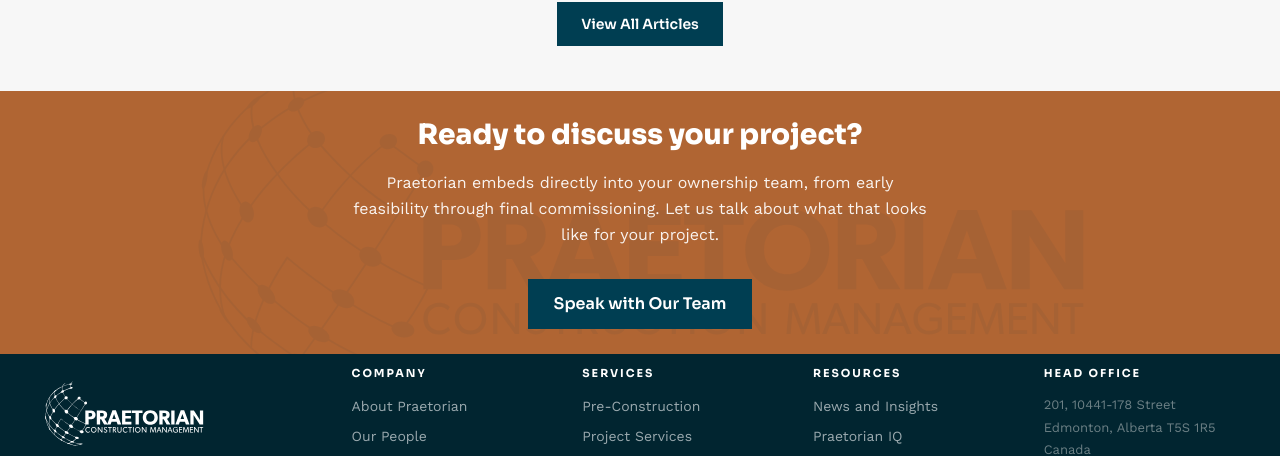
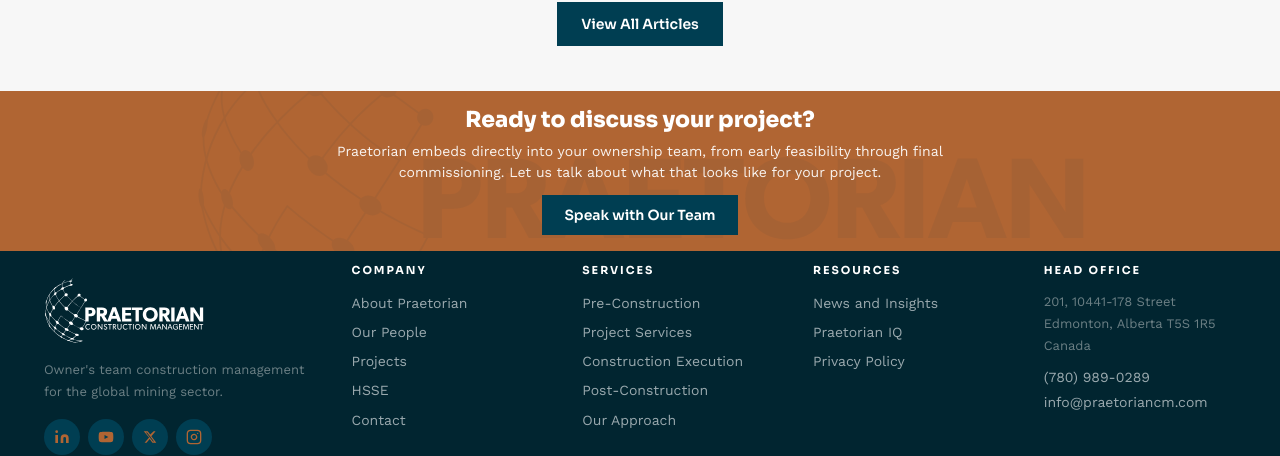
Before and after one commit to PCMGlobal/Praetorian-CM-Website, a Next.js app: page / in a window 1280 px wide. Shown: the part 3065-3521 px from the top of the page. Built offline with nearby package versions, Linux system fonts and the light colour scheme; no server answers.

Commit message:
CTA Banner: reduce height, tighten padding and margins

```diff
--- a/app/components/CTABanner.tsx
+++ b/app/components/CTABanner.tsx
@@ -4,7 +4,6 @@ import Link from "next/link";
 export default function CTABanner() {
   return (
     <section style={{ background: "#B06533", color: "#fff", position: "relative", overflow: "hidden" }}>
-      {/* Full logo teal ghost -- fixed parallax effect */}
       <div
         aria-hidden="true"
         style={{
@@ -21,10 +20,10 @@ export default function CTABanner() {
           zIndex: 0,
         }}
       />
-      <div style={{ position: "relative", zIndex: 1, maxWidth: "900px", margin: "0 auto", padding: "clamp(18px,2vw,28px) clamp(16px,4vw,44px)", textAlign: "center" }}>
-        <h2 data-reveal="" style={{ fontFamily: "var(--font-sora), sans-serif", fontWeight: "800", fontSize: "clamp(20px,2.2vw,28px)", margin: "0", color: "#fff" }}>Ready to discuss your project?</h2>
-        <p data-reveal="" style={{ fontSize: "16px", lineHeight: "1.65", margin: "18px auto 30px", maxWidth: "58ch", color: "rgba(255,255,255,.92)" }}>Praetorian embeds directly into your ownership team, from early feasibility through final commissioning. Let us talk about what that looks like for your project.</p>
-        <Link href="/contact" style={{ display: "inline-flex", minHeight: "50px", padding: "0 26px", fontSize: "16px", background: "#003E52", color: "#fff", textDecoration: "none", alignItems: "center", fontFamily: "var(--font-sora), sans-serif", fontWeight: "600" }}>Speak with Our Team</Link>
+      <div style={{ position: "relative", zIndex: 1, maxWidth: "1000px", margin: "0 auto", padding: "clamp(10px,1.2vw,16px) clamp(16px,4vw,44px)", textAlign: "center" }}>
+        <h2 data-reveal="" style={{ fontFamily: "var(--font-sora), sans-serif", fontWeight: "800", fontSize: "clamp(16px,1.8vw,22px)", margin: "0 0 8px", color: "#fff" }}>Ready to discuss your project?</h2>
+        <p data-reveal="" style={{ fontSize: "14px", lineHeight: "1.5", margin: "0 auto 12px", maxWidth: "80ch", color: "rgba(255,255,255,.92)" }}>Praetorian embeds directly into your ownership team, from early feasibility through final commissioning. Let us talk about what that looks like for your project.</p>
+        <Link href="/contact" style={{ display: "inline-flex", minHeight: "40px", padding: "0 22px", fontSize: "14px", background: "#003E52", color: "#fff", textDecoration: "none", alignItems: "center", fontFamily: "var(--font-sora), sans-serif", fontWeight: "600" }}>Speak with Our Team</Link>
       </div>
     </section>
   );
```
